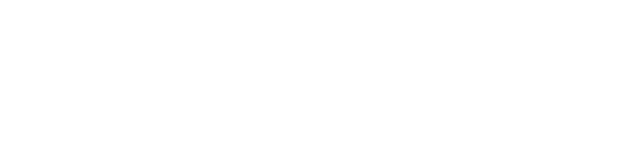
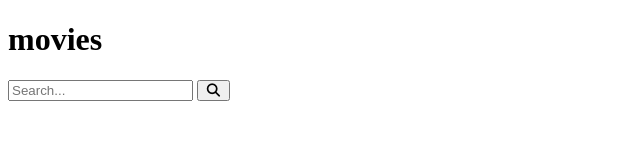
Before and after one commit to dponcez/film-zone, a plain HTML site: page index.html in a window 1280 px wide. Shown: the whole page, without its empty margins (0-640 px from the left). Drawn offline with Linux system fonts and the light colour scheme.

Commit message:
feat: add basic structure for the Film-Zone project

```diff
--- a/index.html
+++ b/index.html
@@ -17,7 +17,20 @@
 </head>
 <body>
   <div class='container'>
+    <header class="header">
+      <h1 class="heading">movies</h1>
+      <form action="/" class="search--container" role="form" data-form>
+        <input type="text" class="search" placeholder="Search..." role="search" aria-placeholder="search" data-search>
+        <button class="search--btn" role="button" aria-describedby="search">
+          <i class="fa-solid fa-search"></i>
+        </button>
+      </form>
+    </header>
+    <div class="movie--container" role="article">
+      <main class="grid" role="main" data-main>
 
+      </main>
+    </div>
   </div>
   <script src='js/script.js' type="module"></script>
 </body>
```
